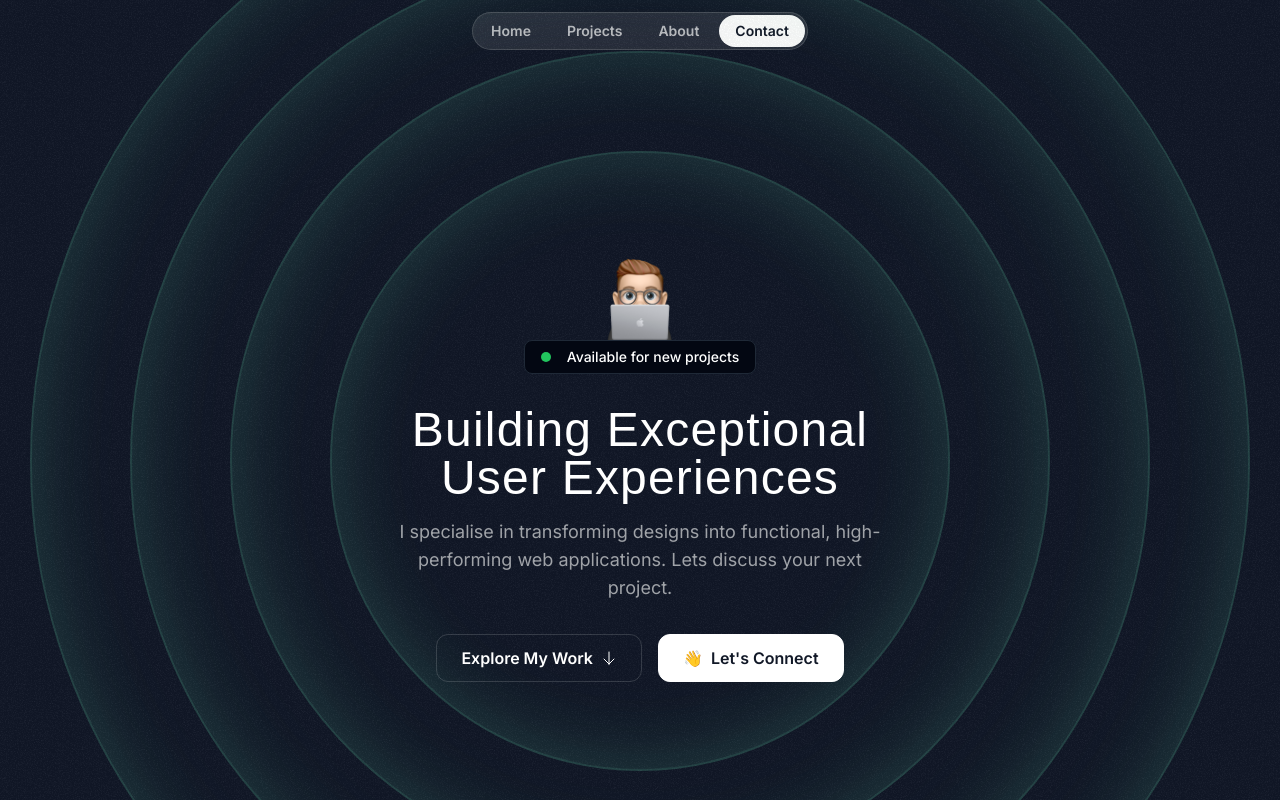
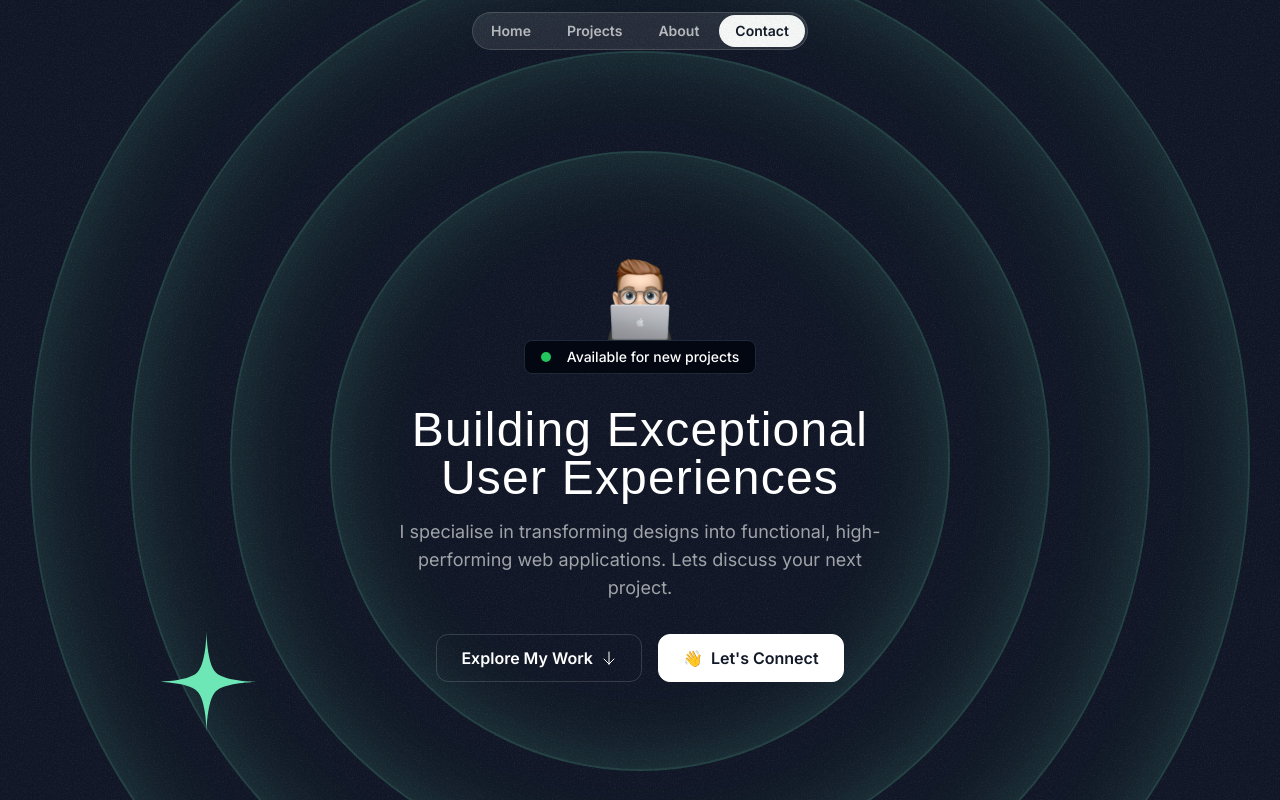
Before and after one commit to WilliamRossCrane/Portfolio, a Next.js app in the folder portfolio/portfolio/: page / in a window 1280 px wide. Shown: the top 800 px of the page. Built offline with nearby package versions, Linux system fonts and the light colour scheme; a web font is replaced by a local one.

Commit message:
Hero Section: Added first star and component for the other stars

```diff
--- /dev/null
+++ b/portfolio/portfolio/src/components/HeroOrbit.tsx
@@ -0,0 +1,21 @@
+import { PropsWithChildren } from "react"
+
+export const HeroOrbit = ({ children, size, rotation }: PropsWithChildren<{ size: number, rotation: number }>) => {
+    return (
+        <div className='absolute left-1/2 top-1/2 -translate-x-1/2 -translate-y-1/2'>
+        <div className=""
+        style={{
+            transform: `rotate(${rotation}deg)`,
+            height: `${size}px`,
+            width: `${size}px`,
+        }}>
+          <div className="inline-flex"
+          style={{
+            transform: `rotate(${rotation * -1}deg)`,
+          }}
+        >
+          {children}</div>
+          </div>
+        </div>
+    )
+}
--- a/portfolio/portfolio/src/sections/Hero.tsx
+++ b/portfolio/portfolio/src/sections/Hero.tsx
@@ -2,6 +2,8 @@ import memojiImage from '@/assets/images/memoji-computer.png';
 import Image from "next/image";
 import ArrowDown from '@/assets/icons/arrow-down.svg';
 import grainImage from '@/assets/images/grain.jpg';
+import StarIcon from '@/assets/icons/star.svg';
+import { HeroOrbit } from '@/components/HeroOrbit';
 
 export const HeroSection = () => {
   return (
@@ -18,6 +20,9 @@ export const HeroSection = () => {
         <div className="size-[820px] hero-ring"></div>
         <div className="size-[1020px] hero-ring"></div>
         <div className="size-[1220px] hero-ring"></div>
+        <HeroOrbit size={800} rotation={-72}>
+          <StarIcon className="size-28 text-emerald-300" />
+        </HeroOrbit>
       </div>
 
       <div className="container relative z-10">
```
